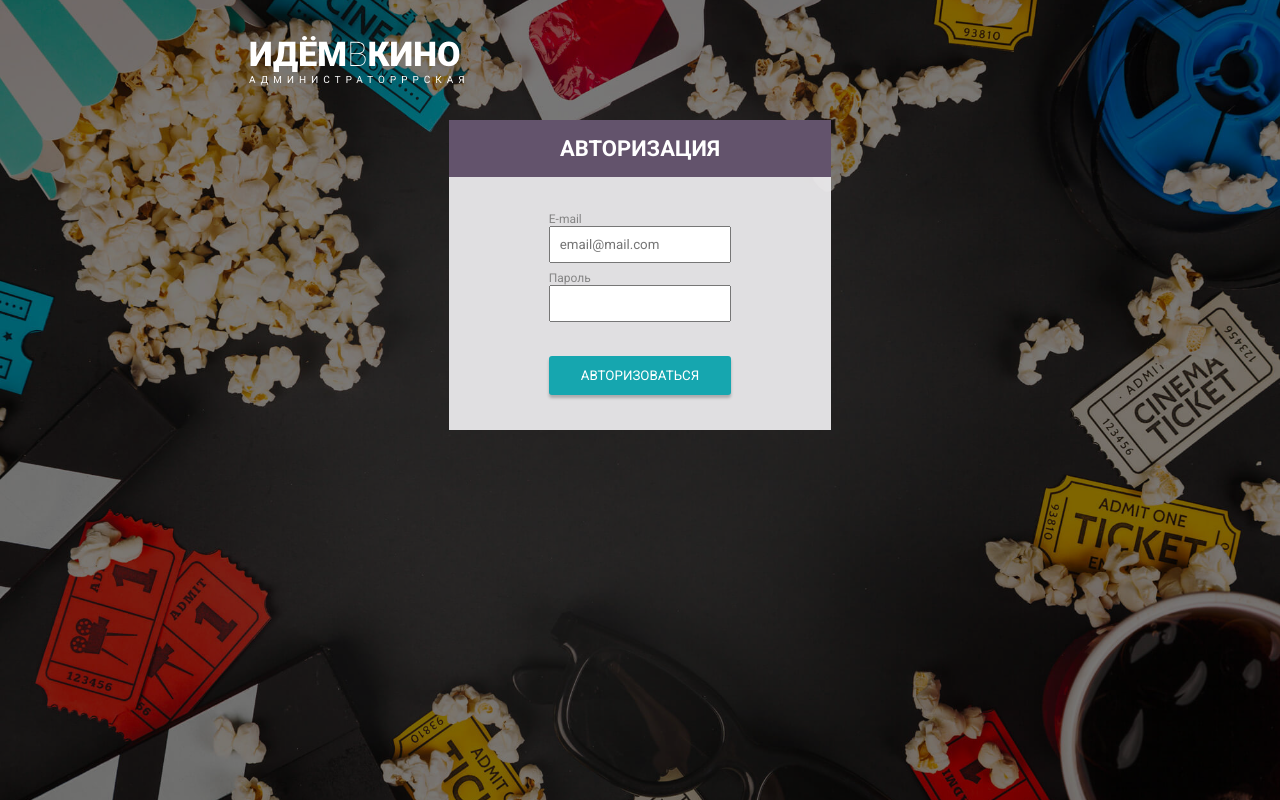
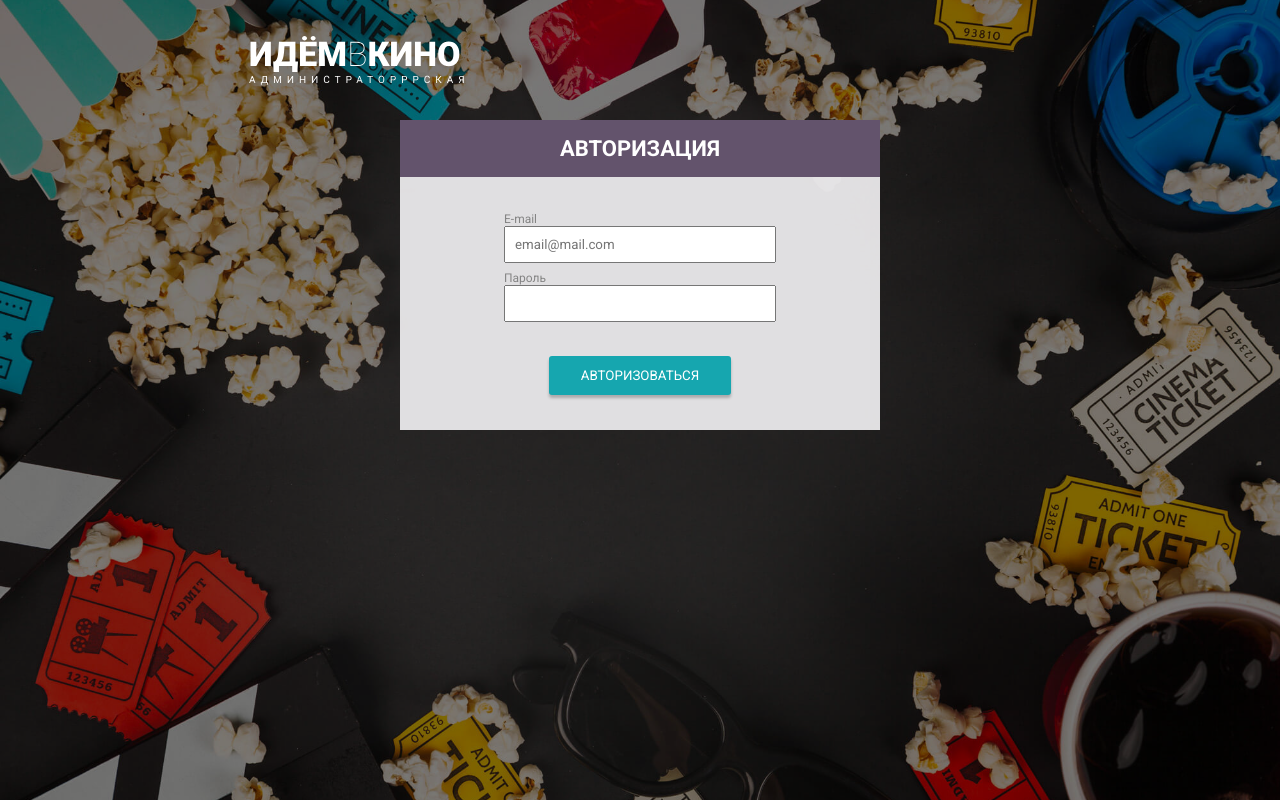
Before and after one commit to vladimir-frozenfish/diplom-frontend, a React (Vite) app: page /diplom-frontend/admin in a window 1280 px wide. Built offline with nearby package versions, Linux system fonts and the light colour scheme; a web font is replaced by a local one.

Commit message:
Review-002 - размер окна авторизации не по макету, в т.ч. слишком узкие поля ввода;

```diff
--- a/src/components/auth/Auth.tsx
+++ b/src/components/auth/Auth.tsx
@@ -33,10 +33,10 @@ export default function Auth({setIsAuth}: AuthProps) {
   return (
       <div className={stylesAdminForm.admin_form_inner}>
 
-        <div className={stylesAdminForm.admin_form_container}>
+        <div className={stylesAdminForm.admin_form_container + ' ' + stylesAdminForm.admin_form_container_small}>
           <div className={styles.auth_form_header}>АВТОРИЗАЦИЯ</div>
 
-          <form className={stylesAdminForm.admin_form} onSubmit={onSubmit}>
+          <form className={stylesAdminForm.admin_form + ' ' + stylesAdminForm.admin_form_small} onSubmit={onSubmit}>
             <div  className={stylesAdminForm.admin_form_fields}>
               <div>
                 <div className={stylesAdminForm.admin_form_description}>E-mail</div>
--- a/src/css/FormAdmin.module.css
+++ b/src/css/FormAdmin.module.css
@@ -18,6 +18,10 @@
   align-items: center;
   justify-content: center;
   flex: 1;
+}
+
+.admin_form_container_small {
+  width: 480px;
 }
 
 .admin_form_container_wide {
@@ -44,7 +48,7 @@
 
 .admin_form {
   background: rgba(234, 233, 235, 0.95);
-  padding: 35px 100px;
+  padding: 35px 104px;
 }
 
 .admin_form_caption {
@@ -130,6 +134,14 @@
   .admin_form {
     padding: 35px 8px;
   }
+
+  .admin_form_small {
+    padding: 35px 104px;
+  }
+
+  .admin_form_container_small {
+    width: 480px;
+  }
 }
 
 @media (max-width: 391px) {
@@ -143,4 +155,12 @@
   .admin_form_button {
     width: 200px;
   }
+
+  .admin_form_small {
+    padding: 35px 8px;
+  }
+
+  .admin_form_container_small {
+    width: 100%;
+  }
 }
```
